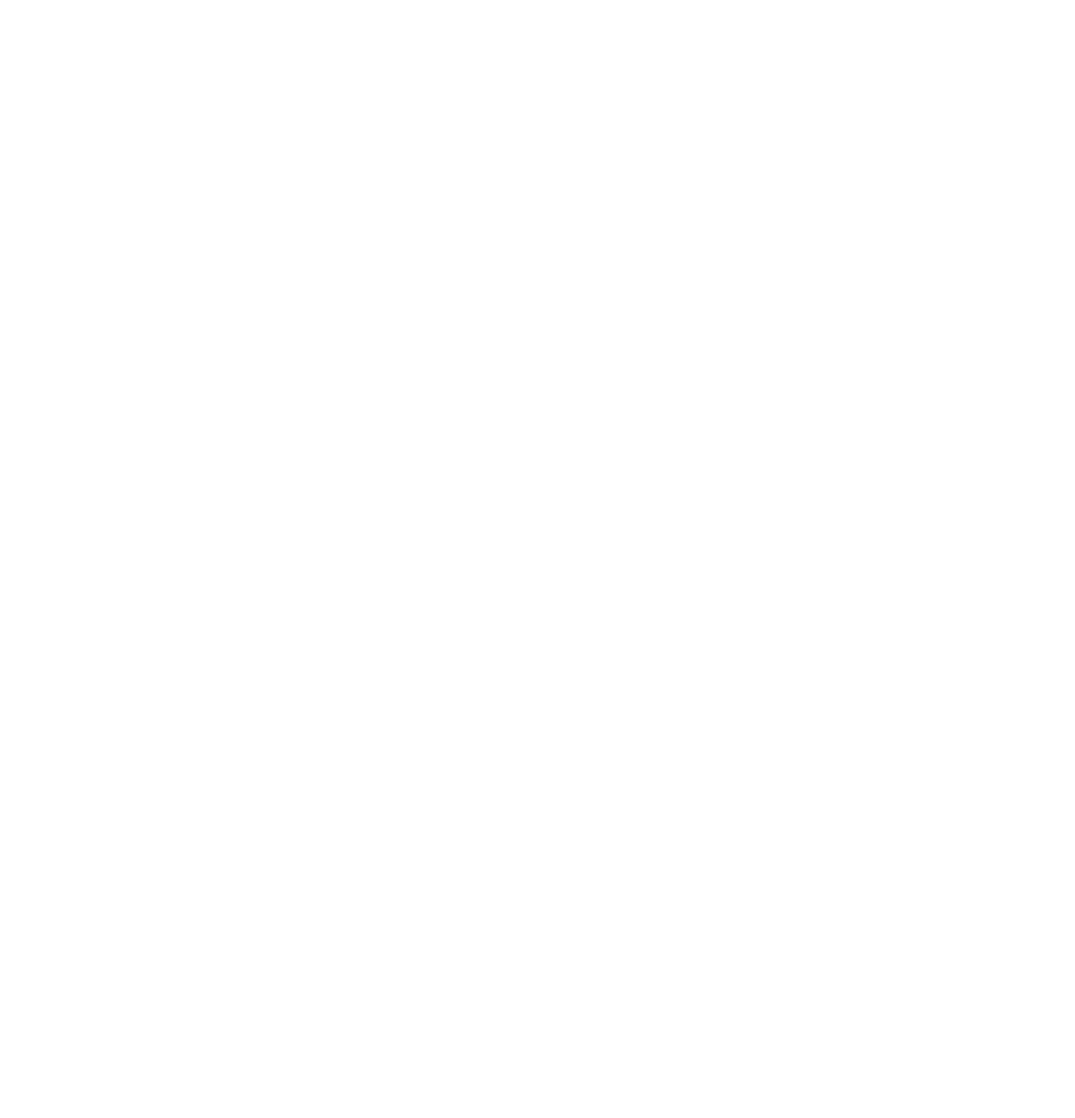
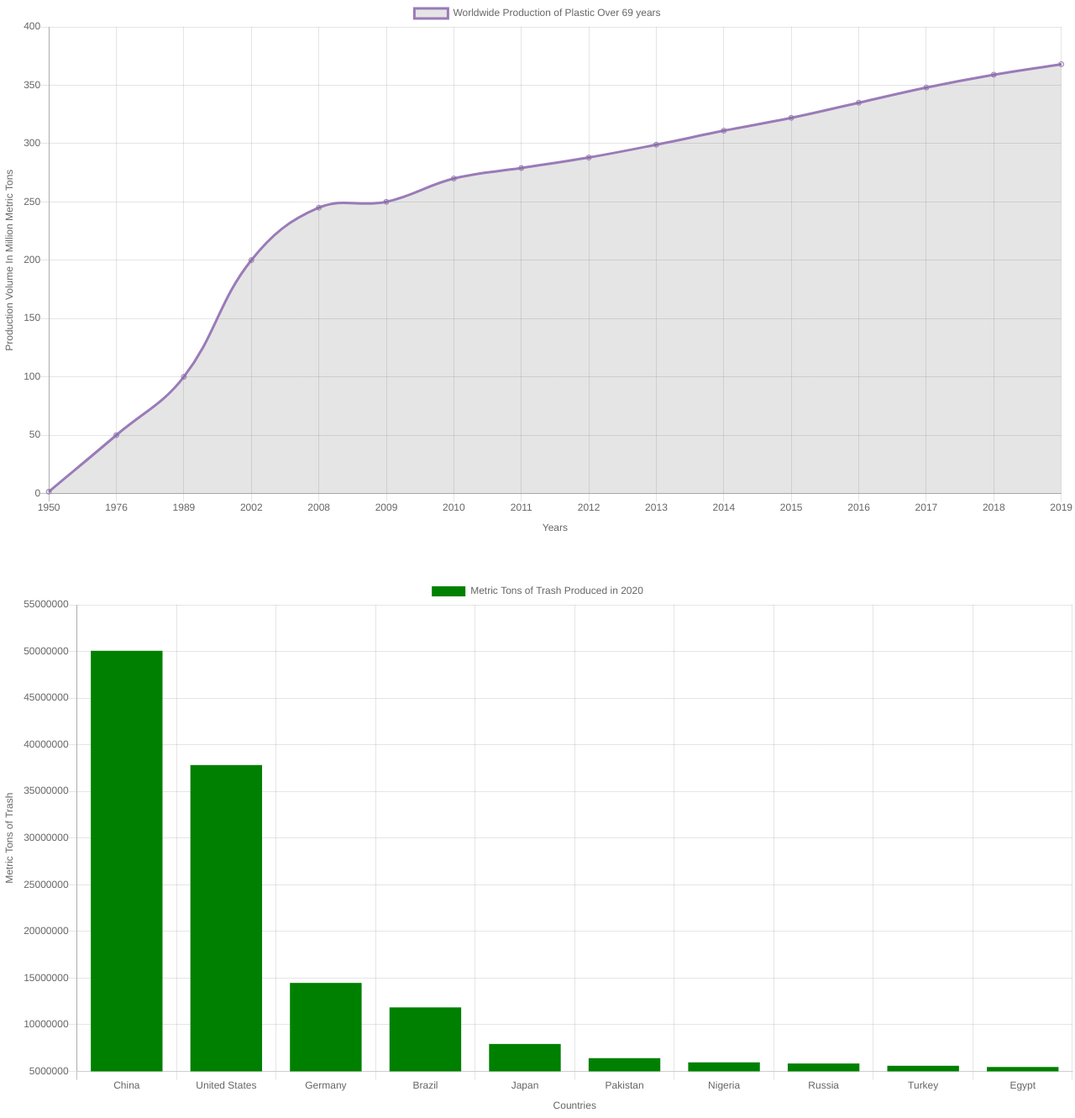
Before and after one commit to Ethan-Ellis13/rise-in-plastic-use, a plain HTML site: page index.html in a window 1280 px wide. Shown: the top 1331 px of the page at 84% size. Before the commit the page ends 800 px from the top, so only its background shows below. Drawn offline with nearby package versions, Linux system fonts and the light colour scheme.

Commit message:
First Commit

```diff
--- /dev/null
+++ b/chart-1.js
@@ -0,0 +1,28 @@
+const production = document.querySelector('#worldwide-chart');
+const myChart1 = new Chart(production, {
+  type: 'line',
+  data: {
+    labels: [1950, 1976, 1989, 2002, 2008, 2009, 2010, 2011, 2012, 2013, 2014, 2015, 2016, 2017, 2018, 2019],
+    datasets: [{
+      label: 'Worldwide Production of Plastic Over 69 years',
+      borderColor: 'rgb(154, 123, 184)',
+      data: [1.5, 50, 100, 200, 245, 250, 270, 279, 288, 299, 311, 322, 335, 348, 359, 368,]
+    }],
+  },
+  options: {
+    scales: {
+      yAxes: [{
+        scaleLabel: {
+          display: true,
+          labelString: 'Production Volume In Million Metric Tons'
+        }
+      }],
+      xAxes:  [{
+        scaleLabel: {
+          display: true,
+          labelString: 'Years'
+        }
+      }]
+    }
+  }
+});
--- /dev/null
+++ b/chart-2.js
@@ -0,0 +1,28 @@
+const countries = document.querySelector('#countries-chart');
+const countriesChart = new Chart(countries, {
+  type: 'bar',
+  data: {
+    labels: ['China', 'United States', 'Germany', 'Brazil', 'Japan', 'Pakistan', 'Nigeria', 'Russia', 'Turkey', 'Egypt'],
+    datasets: [{
+      label: "Metric Tons of Trash Produced in 2020",
+      data: [50069741, 37825550, 14476561, 11852055, 7933489, 6412210, 5961750, 5839635, 5596657, 5464471],
+      backgroundColor: 'green',
+    }],
+  },
+  options: {
+    scales: {
+      yAxes: [{
+        scaleLabel: {
+          display: true,
+          labelString: 'Metric Tons of Trash'
+        }
+      }],
+      xAxes: [{
+        scaleLabel: {
+          display: true,
+          labelString: 'Countries'
+        }
+      }],
+    }
+  },
+});
--- /dev/null
+++ b/chart-3.js
@@ -0,0 +1,12 @@
+const consumption = document.querySelector('#consumptionPerCompany');
+const myChart2 = new Chart(consumption, {
+  type: 'pie',
+  data: {
+    labels: ['CocaCola', 'Pepsico', 'Nestle', 'Danone', 'P&G', 'Unilever', 'Colgate-Palmolive', 'Mars'],
+    datasets: [{
+      label: "Metric Tonnes of plastic packaging produced Annually (Millions)",
+      data: [2900000, 2300000, 1700000, 820000, 714000, 700000, 287008, 184000],
+      backgroundColor: ['rgb(43, 158, 158)', 'rgb(87, 43, 158)', 'rgb(158, 43, 97)', 'rgb(43, 158, 95)', 'rgb(158, 156, 43)', 'rgb(158, 87, 43)', 'rgb(166, 26, 23)', 'rgb(23, 61, 166)'],
+    }],
+  },
+})
--- a/index.html
+++ b/index.html
@@ -1,18 +1,47 @@
 <!DOCTYPE html>
 <html>
+
 <head>
 	<meta charset="utf-8">
 	<meta name="viewport" content="width=device-width">
 	<title>repl.it</title>
 	<link href="style.css" rel="stylesheet" type="text/css" />
 
-    <script src="https://cdn.jsdelivr.net/npm/chart.js@2.9.4/dist/Chart.min.js"></script>
+  <!-- Bootstrap & ChartJS Links -->
+  <link href="https://cdn.jsdelivr.net/npm/bootstrap@5.0.0-beta3/dist/css/bootstrap.min.css" rel="stylesheet" integrity="sha384-eOJMYsd53ii+scO/bJGFsiCZc+5NDVN2yr8+0RDqr0Ql0h+rP48ckxlpbzKgwra6" crossorigin="anonymous">
+
+	<script src="https://cdn.jsdelivr.net/npm/chart.js@2.9.4/dist/Chart.min.js">
+	</script>
 </head>
 
 <body>
-    <script src="script.js"></script>
+	<!-- Time vs Production Volume Millions-->
+	<canvas id='worldwide-chart'></canvas>
 
-    <canvas id = 'countries-chart'></canvas>
+	<br>
+  <br>
 
+  <!-- Countries vs Metric Tons-->
+  <canvas id = 'countries-chart' height = '150'></canvas>
+
+  <br>
+  <br>
+
+  <!-- Consumption of Plastic Per Company -->
+  <canvas id ='consumptionPerCompany' width="120" height="120"></canvas>
+
+  <br>
+  <br>
+
+ <!-- JavaScript File Links -->
+    <script src="chart-1.js"></script>
+    <script src="chart-2.js"></script>
+    <script src="chart-3.js"></script>
   </body>
 </html>
+
+<div class="pinkbox" width="800">
+  <h1>Plastic Project Zero</h1>
+</div>
+
+<!-- JavaScript Data Visulization website utilizing ChartJS. Showing "Rise in Plastic Use" in charts. -->
--- a/style.css
+++ b/style.css
@@ -0,0 +1,3 @@
+.pinkbox{
+  background-color: ECA8A8;
+}
```
Also changed, not shown: script.js (deleted), 1 other file. Lines whose indentation alone changed are shown as unchanged.
